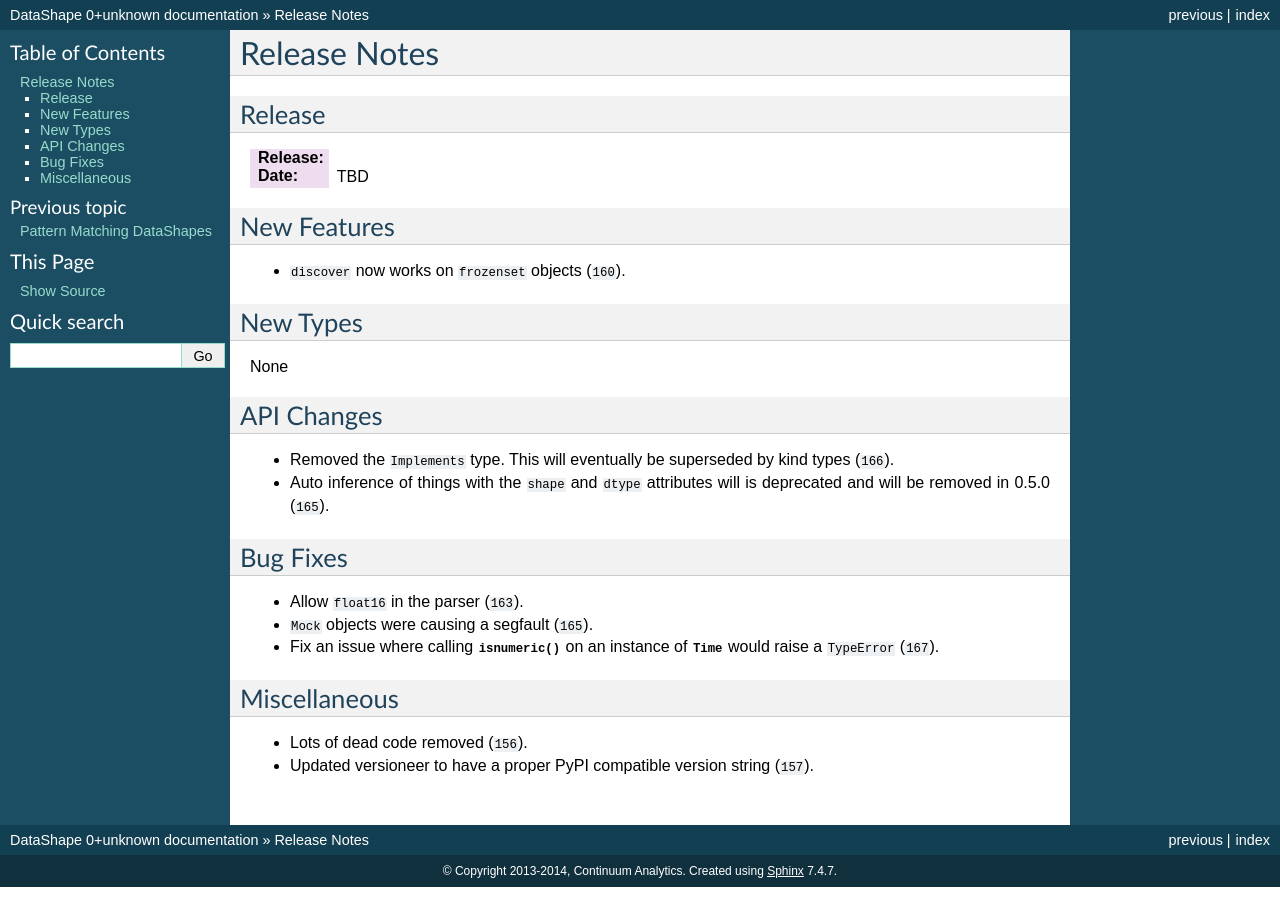
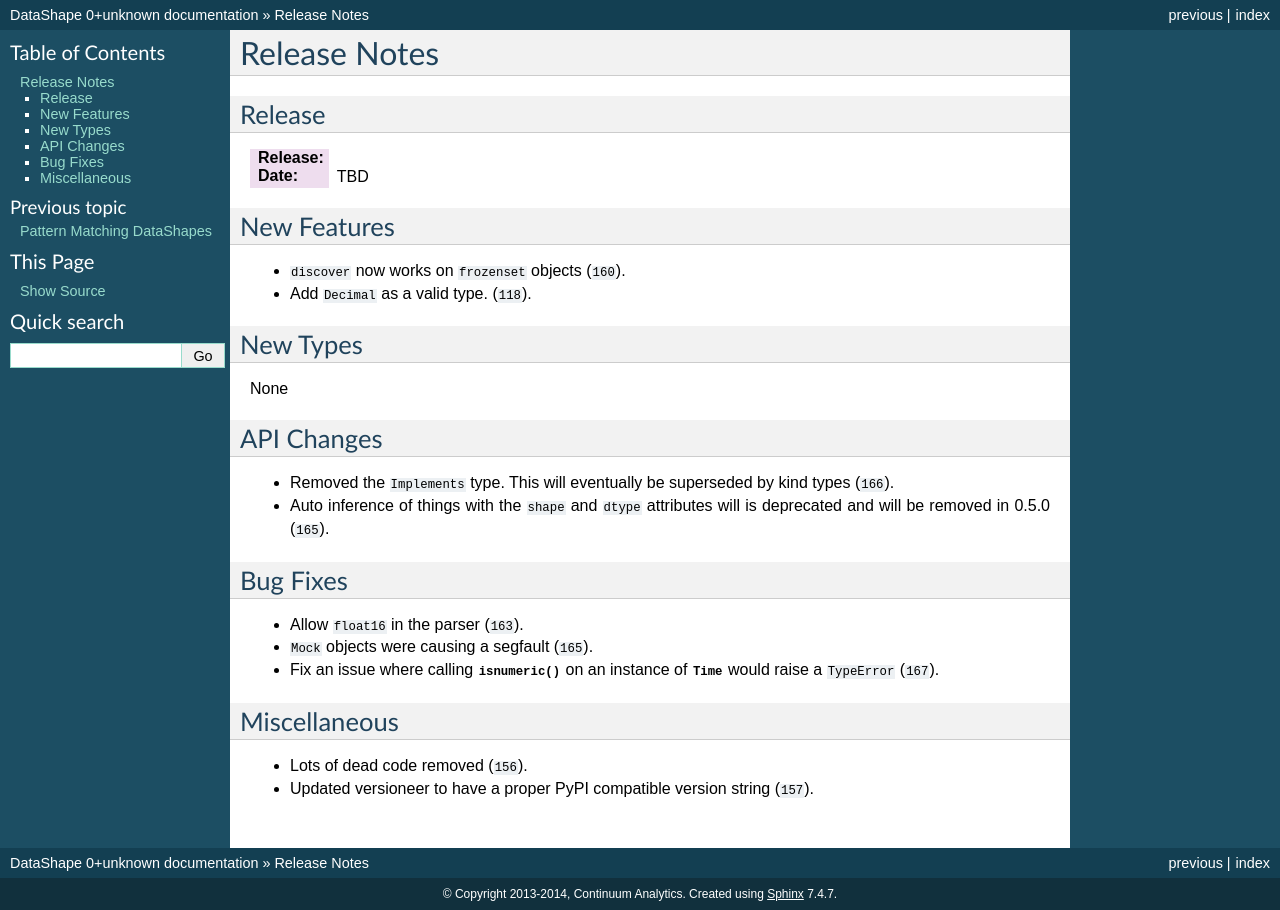
Before and after one commit to blaze/datashape, a Sphinx documentation site: the page built from docs/source/releases.rst, in a window 1280 px wide. Built offline with Sphinx 7.4.7, drawn with Linux system fonts in a browser that asks for light colours; the version number could not be read and is left out; cross-references to code outside the pages are shown as plain code.

Commit message:
Added Decimal to new features in whatsnew

```diff
--- a/docs/source/whatsnew/0.4.7.txt
+++ b/docs/source/whatsnew/0.4.7.txt
@@ -8,6 +8,7 @@ New Features
 ------------
 
 * ``discover`` now works on ``frozenset`` objects (:issue:`160`).
+* Add ``Decimal`` as a valid type. (:issue:`118`).
 
 New Types
 ---------
```
